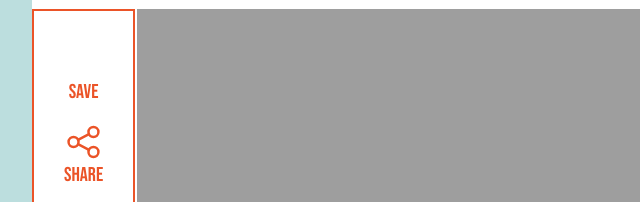
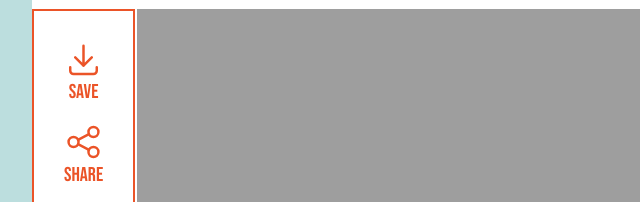
Before and after one commit to reharri7/recipe, a plain HTML site: page index.html in a window 1280 px wide. Shown: the part 291-493 px from the top of the page, 108-748 px from the left. Drawn offline with Linux system fonts and the light colour scheme; the site is published under a folder, as on GitHub Pages, so addresses that start at the root find nothing.

Commit message:
fixing save icon

```diff
--- a/styles.css
+++ b/styles.css
@@ -80,7 +80,7 @@ dt, #side-dishes p:last-of-type {
 }
 
 #save-button {
-    background-image: url(/images/save.svg);
+    background-image: url(images/save.svg);
 }
 
 #share-button {
```
